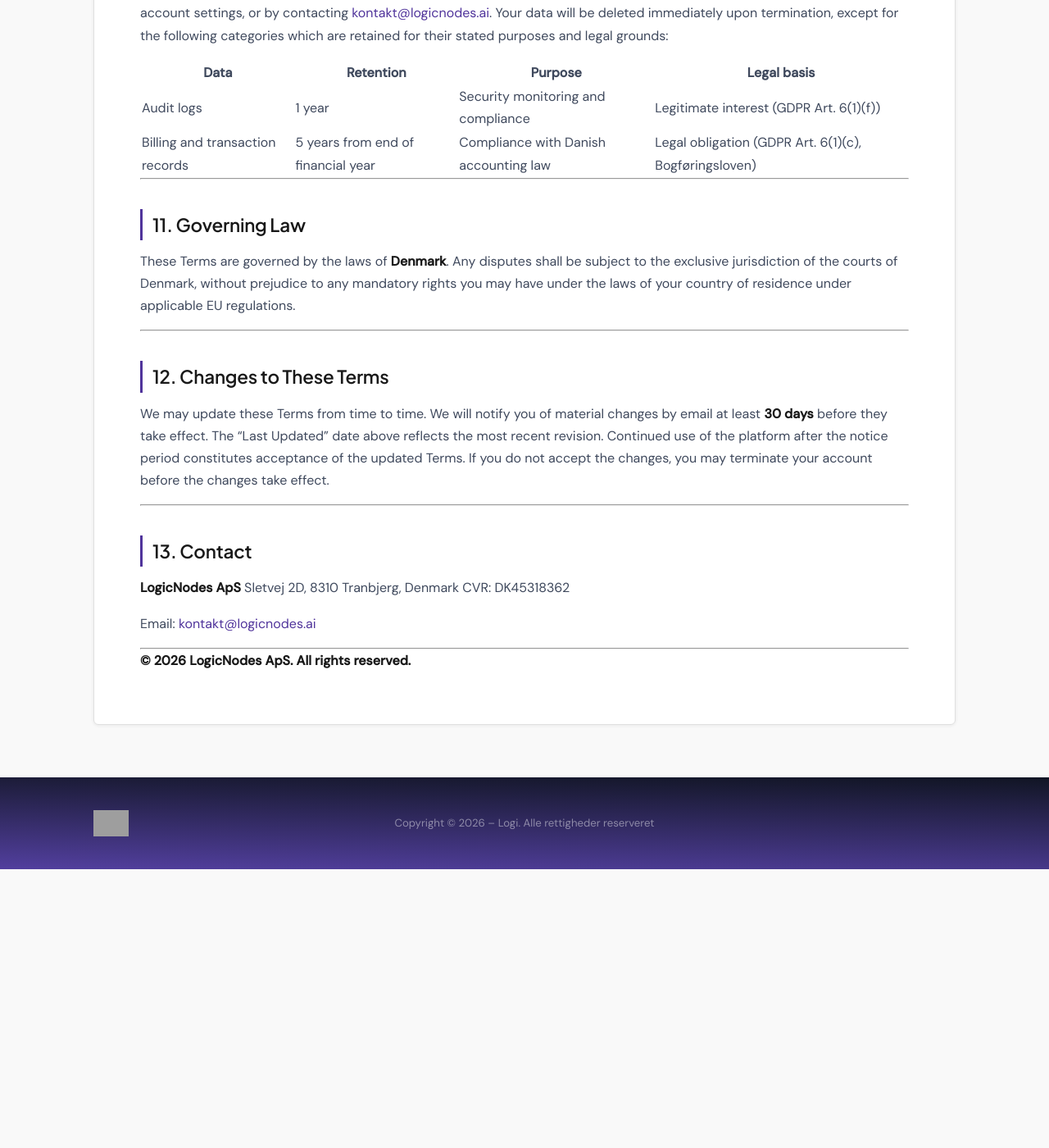
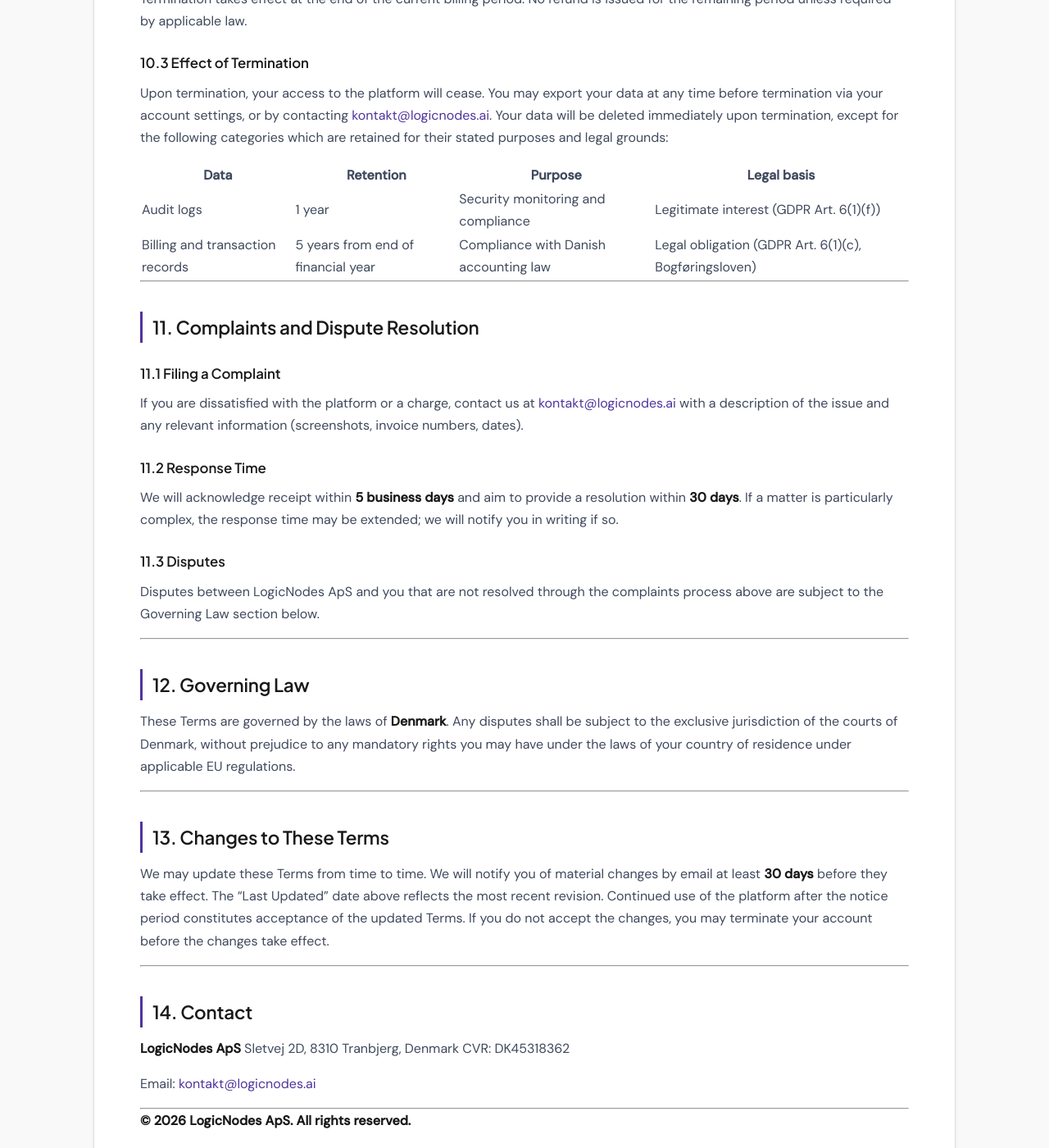
Before and after one commit to LogicNodes/LogicNodes-Legal, a Jekyll site: the page built from en/terms.md, in a window 1280 px wide and 1400 px high, scrolled down 5401 px. Shown: the whole window at 82% size. Built offline with Jekyll 4.4.1, drawn with Linux system fonts in a browser that asks for light colours; before the commit the page ends 6461 px from its top, so only the background shows below that; some of the changed text lies outside the part shown; grey boxes are pictures that could not be loaded.

Commit message:
Add B2B-only clause and Complaints section to terms (EN + DA)
Adds a third intro paragraph stating that the platform is offered
exclusively to business customers and that the Danish Consumer Contracts
Act (incl. 14-day right of withdrawal) does not apply. Required by Vipps
MobilePay's merchant onboarding, which checks the terms for return /
complaint coverage.

Adds a new section "Complaints and Dispute Resolution" / "Reklamation og
Tvistløsning" between Termination and Governing Law, with filing,
response-time, and dispute paragraphs. Subsequent sections renumbered
(Governing Law → 12, Changes → 13, Contact → 14).

Bumps last_updated to 2026-05-20.

```diff
--- a/en/terms.md
+++ b/en/terms.md
@@ -14,6 +14,8 @@ last_updated: 2026-04-23
 These Terms & Conditions ("Terms") govern your access to and use of the LogicNodes platform and related services provided by **LogicNodes ApS** (CVR: DK45318362), Sletvej 2D, 8310 Tranbjerg, Denmark ("LogicNodes", "we", "us", or "our").
 
 By accessing or using LogicNodes, you agree to be bound by these Terms. If you do not agree, you may not use the platform.
+
+The LogicNodes platform is offered exclusively to business customers and is not directed at consumers. The Danish Consumer Contracts Act (forbrugeraftaleloven), including the 14-day right of withdrawal, does not apply to your use of the platform. By creating an account or activating a paid subscription, you confirm that you are entering into this agreement in the course of your business activities.
 
 ---
 
@@ -185,19 +187,35 @@ Upon termination, your access to the platform will cease. You may export your da
 
 ---
 
-## 11. Governing Law
+## 11. Complaints and Dispute Resolution
+
+### 11.1 Filing a Complaint
+
+If you are dissatisfied with the platform or a charge, contact us at [kontakt@logicnodes.ai](mailto:kontakt@logicnodes.ai) with a description of the issue and any relevant information (screenshots, invoice numbers, dates).
+
+### 11.2 Response Time
+
+We will acknowledge receipt within **5 business days** and aim to provide a resolution within **30 days**. If a matter is particularly complex, the response time may be extended; we will notify you in writing if so.
+
+### 11.3 Disputes
+
+Disputes between LogicNodes ApS and you that are not resolved through the complaints process above are subject to the Governing Law section below.
+
+---
+
+## 12. Governing Law
 
 These Terms are governed by the laws of **Denmark**. Any disputes shall be subject to the exclusive jurisdiction of the courts of Denmark, without prejudice to any mandatory rights you may have under the laws of your country of residence under applicable EU regulations.
 
 ---
 
-## 12. Changes to These Terms
+## 13. Changes to These Terms
 
 We may update these Terms from time to time. We will notify you of material changes by email at least **30 days** before they take effect. The "Last Updated" date above reflects the most recent revision. Continued use of the platform after the notice period constitutes acceptance of the updated Terms. If you do not accept the changes, you may terminate your account before the changes take effect.
 
 ---
 
-## 13. Contact
+## 14. Contact
 
 **LogicNodes ApS**
 Sletvej 2D, 8310 Tranbjerg, Denmark
```
Also changed, not shown: other parts of en/terms.md (+1 -1 lines), da/vilkaar.md (+22 -4 lines).
